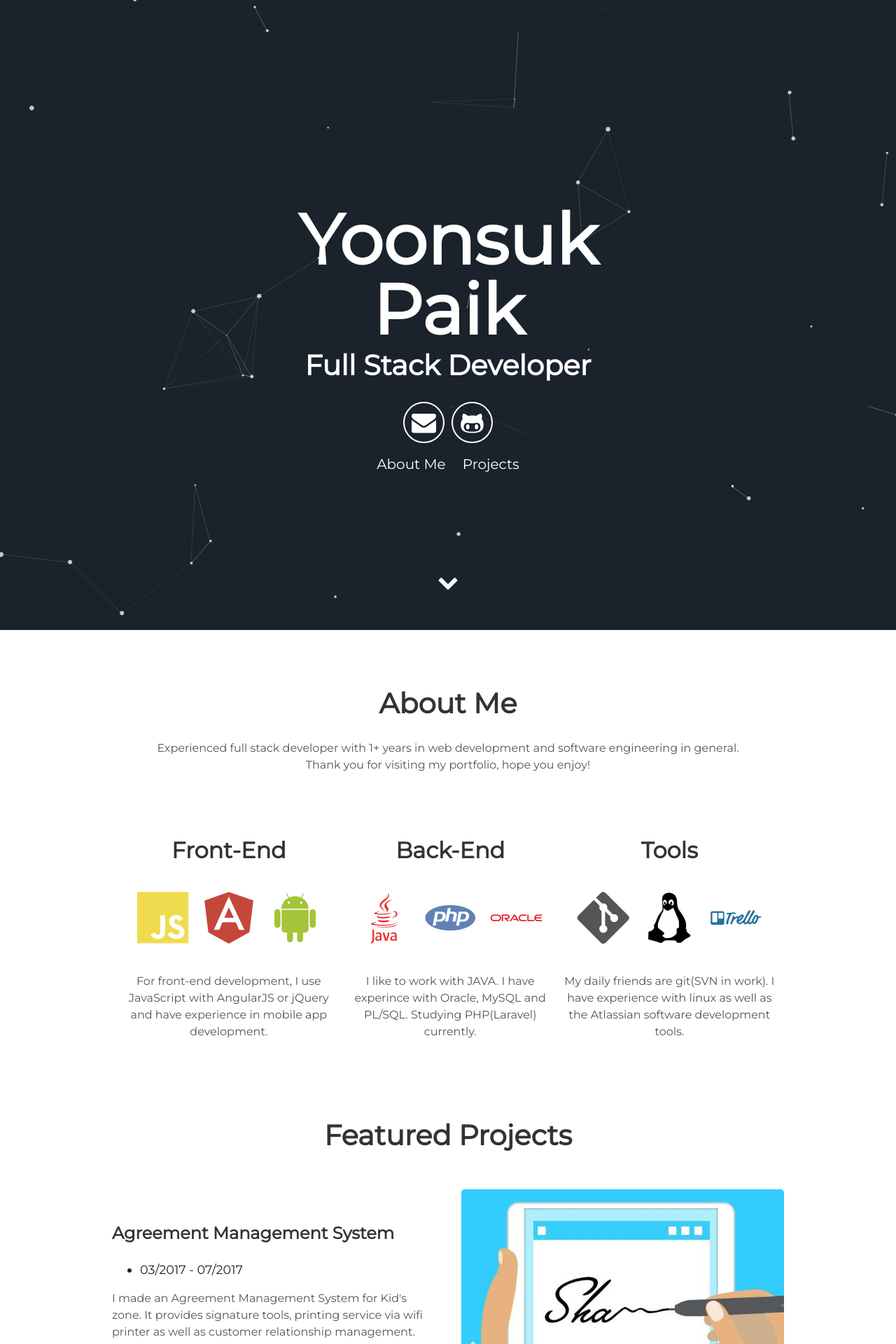
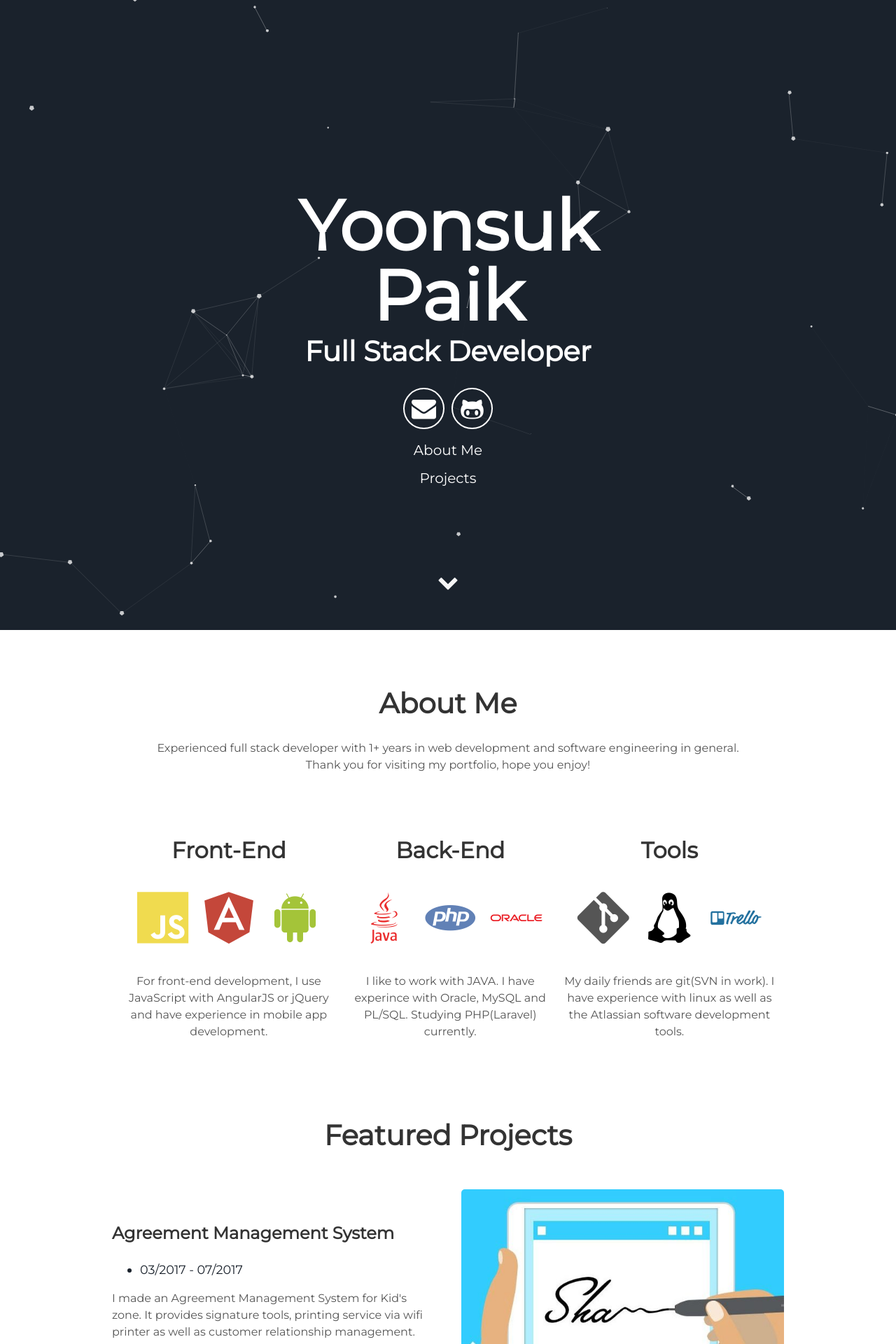
Before and after one commit to macpaik/macpaik.github.io, a Jekyll site: the page built from index.html, in a window 1280 px wide. Shown: the top 1920 px of the page at 70% size. Built offline with Jekyll 4.4.1, drawn with Linux system fonts in a browser that asks for light colours.

Commit message:
updating header

```diff
--- a/_includes/header.html
+++ b/_includes/header.html
@@ -10,6 +10,8 @@
       </div>
       <div class="header-links">
         <a class="link" href="#about" data-scroll>About Me</a>
+      </div>
+      <div class="header-links">
         <a class="link" href="#projects" data-scroll>Projects</a>
       </div>
   </div>
```
